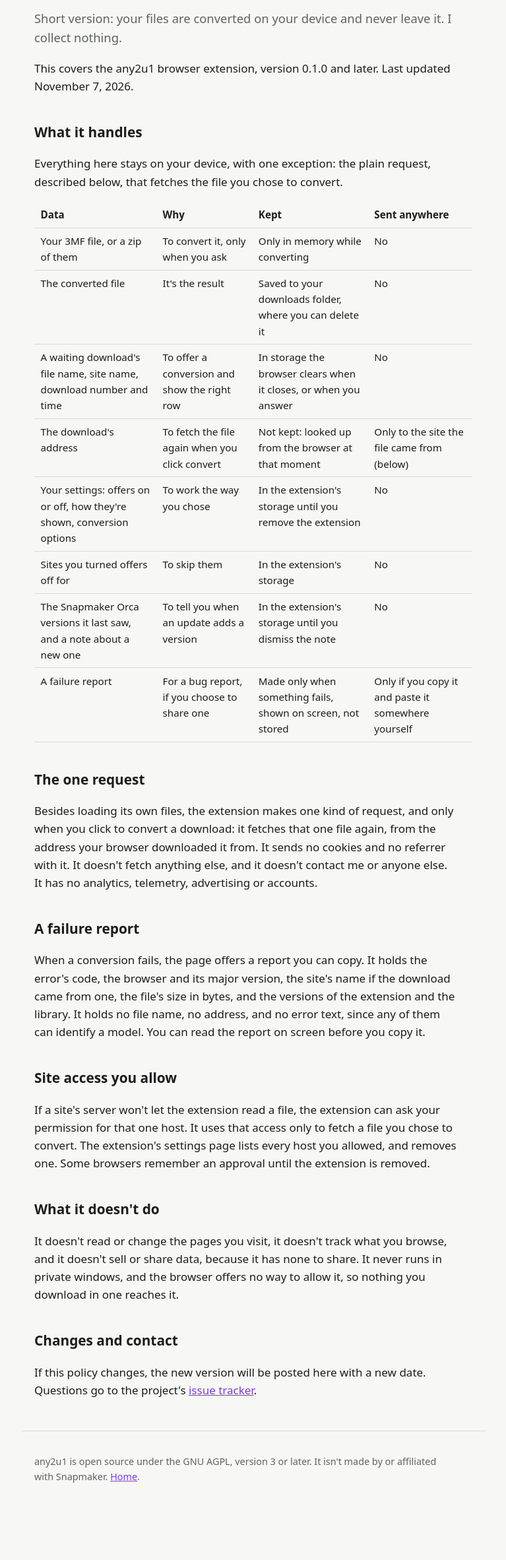
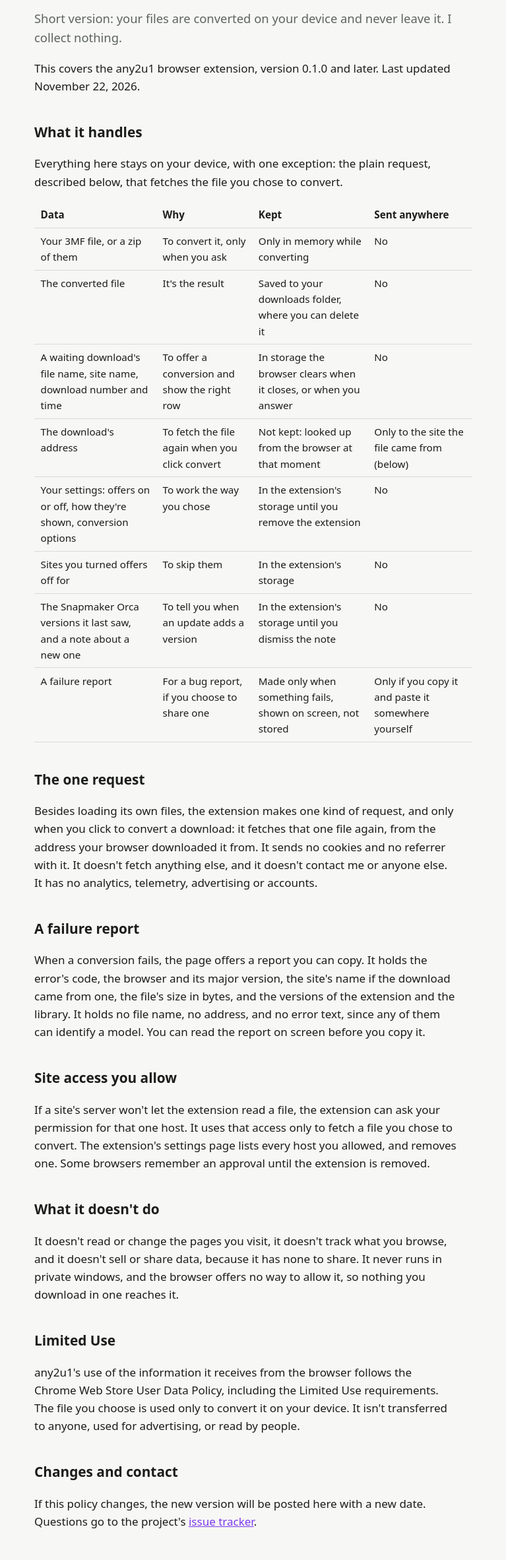
Before and after one commit to KuzuriAo/any2u1, a website built with Vite: page site/privacy.html in a window 1280 px wide. Shown: the part 154-2518 px from the top of the page at 66% size, without its empty margins (256-1023 px from the left). Before the commit the page ends 2450 px from the top, so only its background shows below. Built offline with nearby package versions, Linux system fonts and the light colour scheme.

Commit message:
Site: the Limited Use statement, and who any2u1 isn't made by
- The privacy policy says the extension's use of what it receives from the
  browser follows the Chrome Web Store User Data Policy, including the
  Limited Use requirements, and what that means for the file you choose.
  Its date is updated.
- Both pages' footers said any2u1 isn't made by or affiliated with
  Snapmaker. They now say it's an independent project, not made by or
  affiliated with Snapmaker or the makers of the slicers it reads.

```diff
--- a/site/privacy.html
+++ b/site/privacy.html
@@ -17,7 +17,7 @@
     <main>
       <h1>Privacy policy</h1>
       <p class="lead">Short version: your files are converted on your device and never leave it. I collect nothing.</p>
-      <p>This covers the any2u1 browser extension, version 0.1.0 and later. Last updated November 7, 2026.</p>
+      <p>This covers the any2u1 browser extension, version 0.1.0 and later. Last updated November 22, 2026.</p>
 
       <h2>What it handles</h2>
       <p>Everything here stays on your device, with one exception: the plain request, described below, that fetches the file you chose to convert.</p>
@@ -47,11 +47,14 @@
       <h2>What it doesn't do</h2>
       <p>It doesn't read or change the pages you visit, it doesn't track what you browse, and it doesn't sell or share data, because it has none to share. It never runs in private windows, and the browser offers no way to allow it, so nothing you download in one reaches it.</p>
 
+      <h2>Limited Use</h2>
+      <p>any2u1's use of the information it receives from the browser follows the Chrome Web Store User Data Policy, including the Limited Use requirements. The file you choose is used only to convert it on your device. It isn't transferred to anyone, used for advertising, or read by people.</p>
+
       <h2>Changes and contact</h2>
       <p>If this policy changes, the new version will be posted here with a new date. Questions go to the project's <a href="https://github.com/KuzuriAo/any2u1/issues">issue tracker</a>.</p>
     </main>
     <footer>
-      <p>any2u1 is open source under the GNU AGPL, version 3 or later. It isn't made by or affiliated with Snapmaker. <a href="./">Home</a>.</p>
+      <p>any2u1 is open source under the GNU AGPL, version 3 or later. It's an independent project, not made by or affiliated with Snapmaker or the makers of the slicers it reads. <a href="./">Home</a>.</p>
     </footer>
   </body>
 </html>
```
Also changed, not shown: site/index.html (+1 -1 lines).
